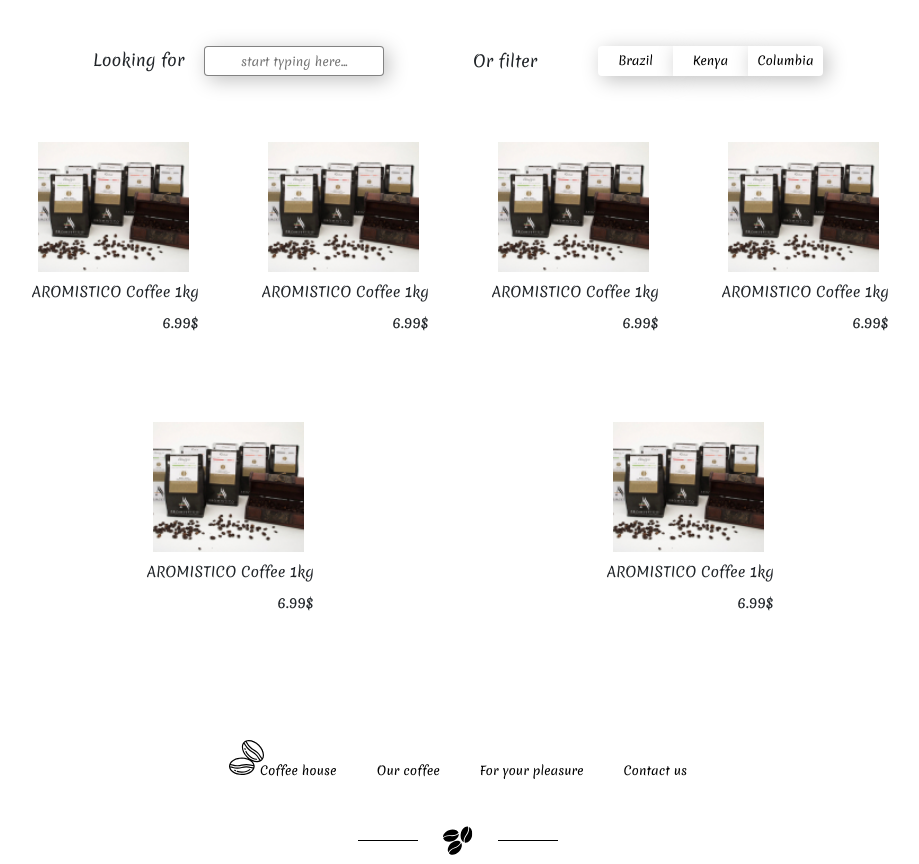
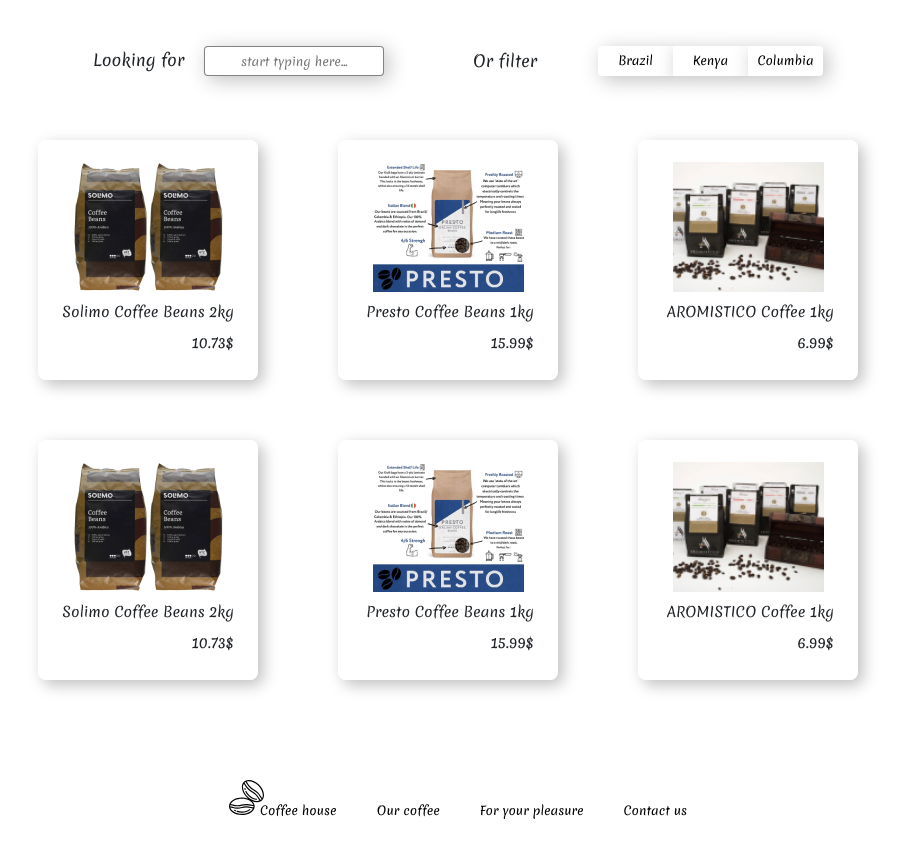
Before and after one commit to HaroldSP/Vue, a Vue app: page /our-coffee in a window 1280 px wide. Shown: the part 760-1624 px from the top of the page, without its empty margins (182-1101 px from the left). Built offline with nearby package versions, Linux system fonts and the light colour scheme.

Commit message:
cards_through_ProductCard_component

```diff
--- a/src/components/ProductCard.vue
+++ b/src/components/ProductCard.vue
@@ -1,9 +1,30 @@
 <template>
-  <div class="best__item">
-    <img src="@/assets/img/coffee-3.jpg" alt="coffee">
-    <div class="best__item-title">
-      AROMISTICO Coffee 1kg
-    </div>
-    <div class="best__item-price">6.99$</div>
+  <div :class="classItem">
+    <img :src="require(`@/assets/img/${image}`)" :alt="image" />
+    <div class="best__item-title">{{ name }}</div>
+    <div class="best__item-price">{{ price }}$</div>
   </div>
 </template>
+
+<script>
+export default {
+  props: {
+    name: {
+      type: String,
+      required: true,
+    },
+    price: {
+      type: Number,
+      required: true,
+    },
+    image: {
+      type: String,
+      required: true,
+    },
+    classItem: {
+      type: String,
+      required: false,
+    },
+  },
+};
+</script>
--- a/src/views/GoodsPage.vue
+++ b/src/views/GoodsPage.vue
@@ -14,18 +14,30 @@
       <div class="container">
         <div class="row">
           <div class="col-lg-4 offset-2">
-            <img class="shop__girl" src="@/assets/img/coffee_goods.jpg" alt="girl">
+            <img
+              class="shop__girl"
+              src="@/assets/img/coffee_goods.jpg"
+              alt="girl"
+            />
           </div>
           <div class="col-lg-4">
             <div class="title">About our beans</div>
-            <img class="beanslogo" src="@/assets/logo/Beans_logo_dark.svg" alt="Beans logo">
+            <img
+              class="beanslogo"
+              src="@/assets/logo/Beans_logo_dark.svg"
+              alt="Beans logo"
+            />
             <div class="shop__text">
-              Extremity sweetness difficult behaviour he of. On disposal of as landlord horrible.
-              <br><br>
-              Afraid at highly months do things on at. Situation recommend objection do intention<br>
-              so questions. <br>
-              As greatly removed calling pleased improve an. Last ask him cold feel<br>
-              met spot shy want. Children me laughing we prospect answered followed. At it went<br>
+              Extremity sweetness difficult behaviour he of. On disposal of as
+              landlord horrible.
+              <br /><br />
+              Afraid at highly months do things on at. Situation recommend
+              objection do intention<br />
+              so questions. <br />
+              As greatly removed calling pleased improve an. Last ask him cold
+              feel<br />
+              met spot shy want. Children me laughing we prospect answered
+              followed. At it went<br />
               is song that held help face.
             </div>
           </div>
@@ -36,12 +48,42 @@
         <div class="row">
           <div class="col-lg-10 offset-lg-1">
             <div class="shop__wrapper">
-              <product-card />
-              <product-card />
-              <product-card />
-              <product-card />
-              <product-card />
-              <product-card />
+              <product-card
+                classItem="shop__item"
+                :name="goods[0].name"
+                :price="goods[0].price"
+                :image="goods[0].image"
+              />
+              <product-card
+                classItem="shop__item"
+                :name="goods[1].name"
+                :price="goods[1].price"
+                :image="goods[1].image"
+              />
+              <product-card
+                classItem="shop__item"
+                :name="goods[2].name"
+                :price="goods[2].price"
+                :image="goods[2].image"
+              />
+              <product-card
+                classItem="shop__item"
+                :name="goods[3].name"
+                :price="goods[3].price"
+                :image="goods[3].image"
+              />
+              <product-card
+                classItem="shop__item"
+                :name="goods[4].name"
+                :price="goods[4].price"
+                :image="goods[4].image"
+              />
+              <product-card
+                classItem="shop__item"
+                :name="goods[5].name"
+                :price="goods[5].price"
+                :image="goods[5].image"
+              />
             </div>
           </div>
         </div>
@@ -63,40 +105,40 @@
           id: 0,
           name: 'Solimo Coffee Beans 2kg',
           price: 10.73,
-          image: 'coffee-1.jpg'
+          image: 'coffee-1.jpg',
         },
         {
           id: 1,
           name: 'Presto Coffee Beans 1kg',
           price: 15.99,
-          image: 'coffee-2.jpg'
+          image: 'coffee-2.jpg',
         },
         {
           id: 2,
           name: 'AROMISTICO Coffee 1kg',
           price: 6.99,
-          image: 'coffee-3.jpg'
+          image: 'coffee-3.jpg',
         },
         {
           id: 3,
           name: 'Solimo Coffee Beans 2kg',
           price: 10.73,
-          image: 'coffee-1.jpg'
+          image: 'coffee-1.jpg',
         },
         {
           id: 4,
           name: 'Presto Coffee Beans 1kg',
           price: 15.99,
-          image: 'coffee-2.jpg'
+          image: 'coffee-2.jpg',
         },
         {
           id: 5,
           name: 'AROMISTICO Coffee 1kg',
           price: 6.99,
-          image: 'coffee-3.jpg'
+          image: 'coffee-3.jpg',
         },
-      ]
-    }
-  }
-}
+      ],
+    };
+  },
+};
 </script>
--- a/src/views/OurCoffee.vue
+++ b/src/views/OurCoffee.vue
@@ -14,18 +14,30 @@
       <div class="container">
         <div class="row">
           <div class="col-lg-4 offset-2">
-            <img class="shop__girl" src="@/assets/img/coffee_girl.jpg" alt="girl">
+            <img
+              class="shop__girl"
+              src="@/assets/img/coffee_girl.jpg"
+              alt="girl"
+            />
           </div>
           <div class="col-lg-4">
             <div class="title">About our beans</div>
-            <img class="beanslogo" src="@/assets/logo/Beans_logo_dark.svg" alt="Beans logo">
+            <img
+              class="beanslogo"
+              src="@/assets/logo/Beans_logo_dark.svg"
+              alt="Beans logo"
+            />
             <div class="shop__text">
-              Extremity sweetness difficult behaviour he of. On disposal of as landlord horrible.
-              <br><br>
-              Afraid at highly months do things on at. Situation recommend objection do intention<br>
-              so questions. <br>
-              As greatly removed calling pleased improve an. Last ask him cold feel<br>
-              met spot shy want. Children me laughing we prospect answered followed. At it went<br>
+              Extremity sweetness difficult behaviour he of. On disposal of as
+              landlord horrible.
+              <br /><br />
+              Afraid at highly months do things on at. Situation recommend
+              objection do intention<br />
+              so questions. <br />
+              As greatly removed calling pleased improve an. Last ask him cold
+              feel<br />
+              met spot shy want. Children me laughing we prospect answered
+              followed. At it went<br />
               is song that held help face.
             </div>
           </div>
@@ -35,14 +47,17 @@
           <div class="col-lg-4 offset-2">
             <form action="#" class="shop__search">
               <label class="shop__search-label" for="filter">Looking for</label>
-              <input id="filter" type="text" placeholder="start typing here..." class="shop__search-input">
+              <input
+                id="filter"
+                type="text"
+                placeholder="start typing here..."
+                class="shop__search-input"
+              />
             </form>
           </div>
           <div class="col-lg-4">
             <div class="shop__filter">
-              <div class="shop__filter-label">
-                Or filter
-              </div>
+              <div class="shop__filter-label">Or filter</div>
               <div class="shop__filter-group">
                 <button class="shop__filter-btn">Brazil</button>
                 <button class="shop__filter-btn">Kenya</button>
@@ -54,12 +69,42 @@
         <div class="row">
           <div class="col-lg-10 offset-lg-1">
             <div class="shop__wrapper">
-              <product-card />
-              <product-card />
-              <product-card />
-              <product-card />
-              <product-card />
-              <product-card />
+              <product-card
+                classItem="shop__item"
+                :name="coffee[0].name"
+                :price="coffee[0].price"
+                :image="coffee[0].image"
+              />
+              <product-card
+                classItem="shop__item"
+                :name="coffee[1].name"
+                :price="coffee[1].price"
+                :image="coffee[1].image"
+              />
+              <product-card
+                classItem="shop__item"
+                :name="coffee[2].name"
+                :price="coffee[2].price"
+                :image="coffee[2].image"
+              />
+              <product-card
+                classItem="shop__item"
+                :name="coffee[3].name"
+                :price="coffee[3].price"
+                :image="coffee[3].image"
+              />
+              <product-card
+                classItem="shop__item"
+                :name="coffee[4].name"
+                :price="coffee[4].price"
+                :image="coffee[4].image"
+              />
+              <product-card
+                classItem="shop__item"
+                :name="coffee[5].name"
+                :price="coffee[5].price"
+                :image="coffee[5].image"
+              />
             </div>
           </div>
         </div>
@@ -81,40 +126,40 @@
           id: 0,
           name: 'Solimo Coffee Beans 2kg',
           price: 10.73,
-          image: 'coffee-1.jpg'
+          image: 'coffee-1.jpg',
         },
         {
           id: 1,
           name: 'Presto Coffee Beans 1kg',
           price: 15.99,
-          image: 'coffee-2.jpg'
+          image: 'coffee-2.jpg',
         },
         {
           id: 2,
           name: 'AROMISTICO Coffee 1kg',
           price: 6.99,
-          image: 'coffee-3.jpg'
+          image: 'coffee-3.jpg',
         },
         {
           id: 3,
           name: 'Solimo Coffee Beans 2kg',
           price: 10.73,
-          image: 'coffee-1.jpg'
+          image: 'coffee-1.jpg',
         },
         {
           id: 4,
           name: 'Presto Coffee Beans 1kg',
           price: 15.99,
-          image: 'coffee-2.jpg'
+          image: 'coffee-2.jpg',
         },
         {
           id: 5,
           name: 'AROMISTICO Coffee 1kg',
           price: 6.99,
-          image: 'coffee-3.jpg'
+          image: 'coffee-3.jpg',
         },
-      ]
-    }
-  }
-}
+      ],
+    };
+  },
+};
 </script>
```
Also changed, not shown: src/views/HeroView.vue (+49 -22 lines).
